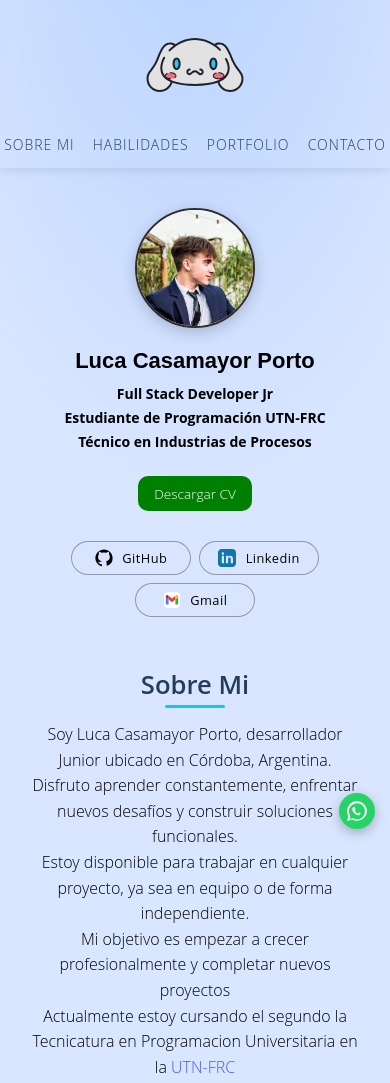
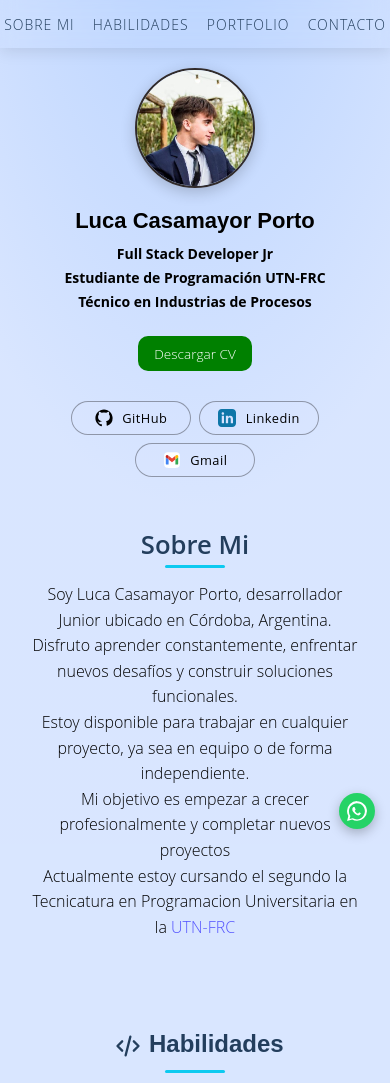
Before and after one commit to LucaCasamayor/Portfolio, a website: page index.html in a window 390 px wide. Shown: the top 1083 px of the page. Drawn offline with nearby package versions, Linux system fonts and the light colour scheme.

Commit message:
Cambio nav

```diff
--- a/css/styles.css
+++ b/css/styles.css
@@ -56,7 +56,7 @@ body::before {
 .main-nav {
     background-size: contain;
     background-repeat: repeat;
-    padding: 0px;
+    padding: 20px;
     overflow-x: auto;
     white-space: nowrap;
     position: sticky;
@@ -66,7 +66,7 @@ body::before {
     z-index: 1000;
     color: var(--primaryColor);
     backdrop-filter: blur(8px);
-    box-shadow: 0 2px 10px rgba(0,0,0,0.1);
+    box-shadow: 0 3px 15px rgba(0, 0, 0, 0.1);
 }
 
 /* Estilo de la lista de navegación */
@@ -125,21 +125,19 @@ body::before {
     transform: scaleX(1);
     transform-origin: left;
 }
-
+/*
 .logo {
     width: 80px;
     height: auto;
     object-fit: contain;
     padding: 10px;
     margin-left: 20px;
-}
+}*/
 
 /* HEADER */
 .header-section {
     display: flex;
-    justify-content: center;
-    margin-top: 20px;
-    padding: 0 15px;
+    text-align: left;
 }
 
 .section {
@@ -826,9 +824,7 @@ footer p:hover {
     }
 
     .logo {
-        margin: 5px 140px auto;
-        width: 60px;
-        padding: 5px;
+        text-align: center;
     }
 
     .nav_links {
--- a/index.html
+++ b/index.html
@@ -14,11 +14,13 @@
 
 <body class="bg-black">
 <div class="fixed inset-0 z-[-2] w-full h-full bg-neutral-950 bg-[radial-gradient(ellipse_80%_80%_at_50%_-20%,rgba(120,119,198,0.3),rgba(255,255,255,0))]"></div>
+<!-- Header -->
+<header class="header-section" data-aos="fade-right">
+
+</header>
 <!-- Navbar -->
-<nav class="main-nav">
-    <div class="logo">
-        <img src="../images/icons8-cinnamoroll.svg" alt="Logo de Luca Casamayor Porto">
-    </div>
+<nav class="main-nav" data-aos="fade-left" data-aos-delay="200">
+
     <ul class="nav_links">
         <li><a href="#about">Sobre Mi</a></li>
         <li><a href="#skills">Habilidades</a></li>
@@ -26,19 +28,18 @@
         <li><a href="#contacto">Contacto</a></li>
     </ul>
 </nav>
-<!-- Header -->
-<header class="header-section" data-aos="fade-left">
+
+<div class="info" data-aos="fade-left">
+
     <div class="section center">
         <img src="../images/yo2.JPG" alt="Foto de perfil de Luca Casamayor Porto" class="pro-pic">
     </div>
-</header>
-<div class="info" data-aos="fade-left">
     <h1 class="name">Luca Casamayor Porto</h1>
 
     <ul class="titulos">
         <li><h5>Full Stack Developer Jr</h5></li>
         <li><h5>Estudiante de Programación UTN-FRC</h5></li>
-        <li><h5>Técnico en Industrias de Procesos </h5></li>
+        <li><h5>Técnico en Industrias de Procesos</h5></li>
     </ul>
     <!-- Botón de descarga del CV -->
     <a href="../CV/CV%20Luca%20Casamayor%20Porto%20(2).pdf" download="CV_LucaCasamayorPorto.pdf" class="download-btn">
```
